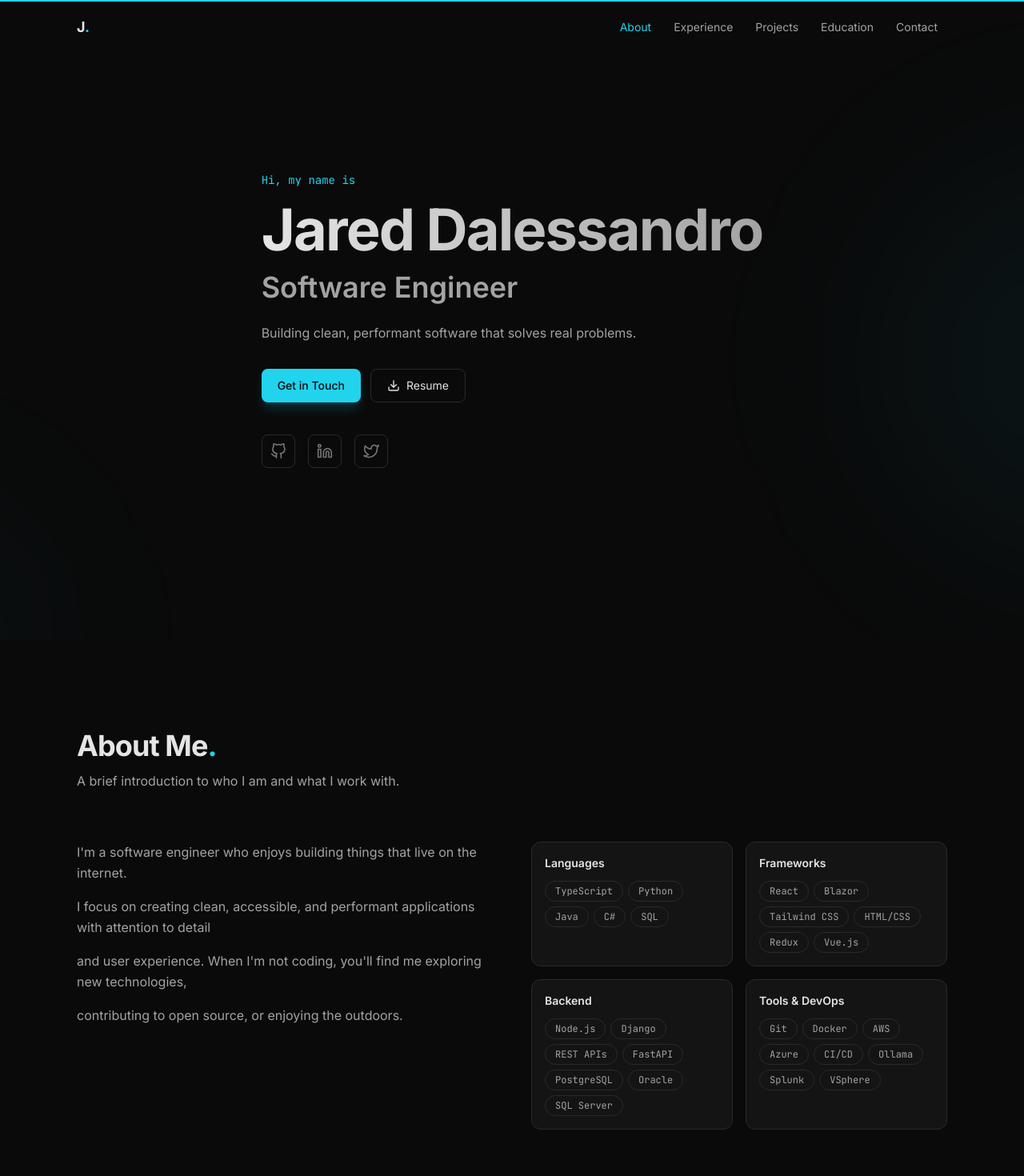
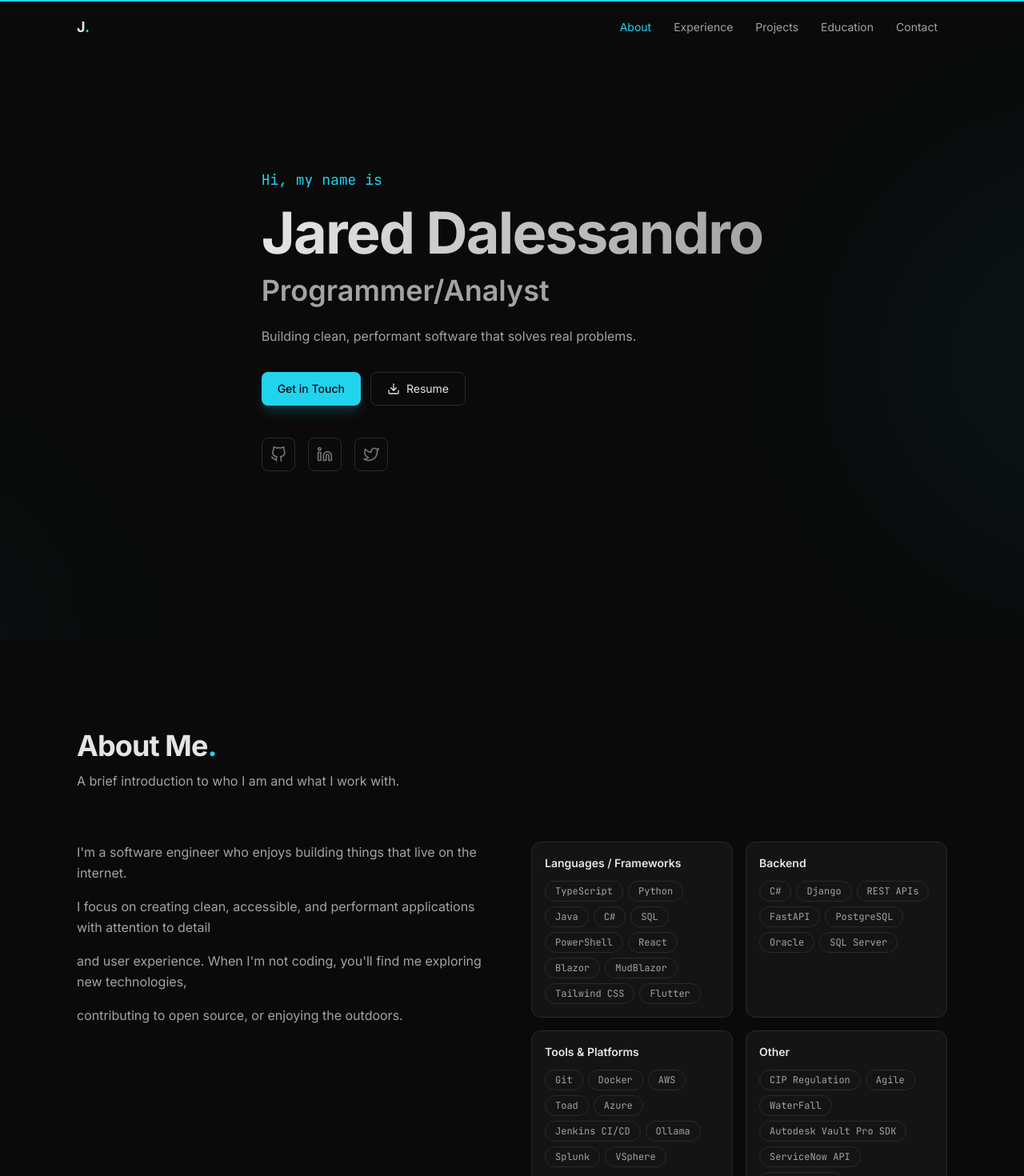
Before and after one commit to jareddalessandro/PortfolioSite, a React (Vite) app: page / in a window 1280 px wide. Shown: the top 1470 px of the page at 80% size. Built offline with nearby package versions, Linux system fonts and the light colour scheme.

Commit message:
Contact form works

```diff
--- a/index.html
+++ b/index.html
@@ -1,18 +1,23 @@
 <!DOCTYPE html>
 <html lang="en">
+
 <head>
   <meta charset="UTF-8" />
   <meta name="viewport" content="width=device-width, initial-scale=1.0" />
-    <meta name="description" content="Personal portfolio of Jared — Software Engineer" />
+  <meta name="description" content="Personal portfolio of Jared — Programmer/Analyst" />
   <meta name="theme-color" content="#0a0a0a" />
   <link rel="icon" type="image/svg+xml" href="/favicon.svg" />
   <link rel="preconnect" href="https://fonts.googleapis.com" />
   <link rel="preconnect" href="https://fonts.gstatic.com" crossorigin />
-    <link href="https://fonts.googleapis.com/css2?family=Inter:wght@300;400;500;600;700&family=JetBrains+Mono:wght@400;500&display=swap" rel="stylesheet" />
-    <title>Jared | Software Engineer</title>
+  <link
+    href="https://fonts.googleapis.com/css2?family=Inter:wght@300;400;500;600;700&family=JetBrains+Mono:wght@400;500&display=swap"
+    rel="stylesheet" />
+  <title>Jared | Programmer/Analyst</title>
 </head>
+
 <body>
   <div id="root"></div>
   <script type="module" src="/src/main.jsx"></script>
 </body>
+
 </html>
--- a/src/components/sections/Hero.jsx
+++ b/src/components/sections/Hero.jsx
@@ -23,7 +23,7 @@ export default function Hero() {
           animate={{ opacity: 1, y: 0 }}
           transition={{ duration: 0.6 }}
         >
-          <p className="mb-4 font-mono text-sm text-accent">Hi, my name is</p>
+          <p className="mb-4 font-mono text-lg text-accent">Hi, my name is</p>
         </motion.div>
 
         <motion.h1
--- a/src/data/experience.js
+++ b/src/data/experience.js
@@ -6,11 +6,11 @@ export const experience = [
     location: 'Tucson, AZ',
     period: 'Sep 2025 — Present',
     description: [
-      'Serving as Team-Lead for application development and infrastructure management',
+      'Serving as Team-Lead',
       'Assumed Project Manager role mid-way through a new implementation',
       'Continued to perform all functions of the previous role including development, integration, and support',
     ],
-    tech: ['C#', '.NET', 'Blazor', 'PowerShell', 'Python', 'SQL Server', 'Docker', 'Project Management'],
+    tech: ['C#', '.NET', 'Blazor', 'PowerShell', 'Python', 'SQL Server', 'Docker', 'Project Management', 'CIP'],
   },
   {
     id: 2,
@@ -26,7 +26,7 @@ export const experience = [
       'Led server migrations and upgrades, both CIP and non-CIP',
       'Trained new-hires on internal systems, processes and CIP regulation',
     ],
-    tech: ['.NET', 'Blazor', 'PowerShell', 'Docker', 'Ollama', 'Splunk', 'VSphere', 'SQL Server', 'Project Management'],
+    tech: ['.NET', 'Blazor', 'PowerShell', 'Docker', 'Ollama', 'Splunk', 'VSphere', 'SQL Server', 'Project Management', 'CIP'],
   },
   {
     id: 3,
@@ -42,9 +42,9 @@ export const experience = [
       'Developed application integrations using Python and PowerShell',
       'Updated and maintained C#/ASP.NET web applications',
       'Provided advanced support for over 100 applications',
-      'Acted as the company\'s Subject Matter Expert for Vault Professional',
+      'Subject Matter Expert for Autodesk Vault Professional',
     ],
-    tech: ['Java', 'Spring', 'Oracle', 'Python', 'PowerShell', 'C#', 'ASP.NET', 'Vault Pro SDK', 'Project Management'],
+    tech: ['Java', 'Spring', 'Oracle', 'Python', 'PowerShell', 'C#', 'ASP.NET', 'Vault Pro SDK', 'Project Management', 'CIP'],
   },
   {
     id: 4,
--- a/src/data/personal.js
+++ b/src/data/personal.js
@@ -1,6 +1,6 @@
 export const personal = {
   name: 'Jared Dalessandro',
-  role: 'Software Engineer',
+  role: 'Programmer/Analyst',
   tagline: 'Building clean, performant software that solves real problems.',
   bio: `I'm a software engineer who enjoys building things that live on the internet.
 I focus on creating clean, accessible, and performant applications with attention to detail
--- a/src/data/skills.js
+++ b/src/data/skills.js
@@ -1,18 +1,19 @@
 export const skillCategories = [
   {
-    title: 'Languages',
-    skills: ['TypeScript', 'Python', 'Java', 'C#', 'SQL'],
+    title: 'Languages / Frameworks',
+    skills: ['TypeScript', 'Python', 'Java', 'C#', 'SQL', 'PowerShell', 'React', 'Blazor', 'MudBlazor', 'Tailwind CSS', 'Flutter'],
+  },
+
+  {
+    title: 'Backend',
+    skills: ['C#', 'Django', 'REST APIs', 'FastAPI', 'PostgreSQL', 'Oracle', 'SQL Server'],
   },
   {
-    title: 'Frameworks',
-    skills: ['React', 'Blazor', 'Tailwind CSS', 'HTML/CSS', 'Redux', 'Vue.js'],
+    title: 'Tools & Platforms',
+    skills: ['Git', 'Docker', 'AWS', 'Toad', 'Azure', 'Jenkins CI/CD', 'Ollama', 'Splunk', 'VSphere'],
   },
   {
-    title: 'Backend',
-    skills: ['Node.js', 'Django', 'REST APIs', 'FastAPI', 'PostgreSQL', 'Oracle', 'SQL Server'],
-  },
-  {
-    title: 'Tools & DevOps',
-    skills: ['Git', 'Docker', 'AWS', 'Azure', 'CI/CD', 'Ollama', 'Splunk', 'VSphere'],
+    title: 'Other',
+    skills: ['CIP Regulation', 'Agile', 'WaterFall', 'Autodesk Vault Pro SDK', 'ServiceNow API', 'Claude Code', 'OpenAI Codex'],
   },
 ]
```
Lines whose indentation alone changed are shown as unchanged.
